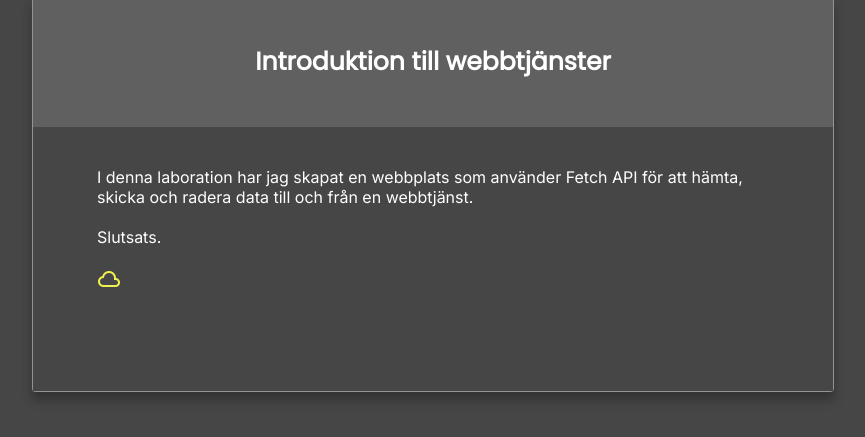
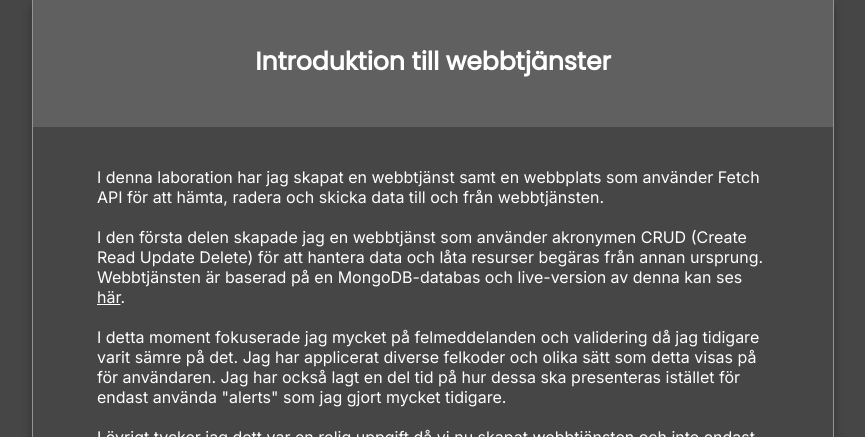
Before and after one commit to jenniferchristine/jeja2306-dt207g-moment3.2.2, a website built with Parcel: page src/about.html in a window 1280 px wide. Shown: the part 226-663 px from the top of the page, without its empty margins (207-1072 px from the left). Built offline with nearby package versions, Linux system fonts and the light colour scheme.

Commit message:
updated about-page

```diff
--- a/src/about.html
+++ b/src/about.html
@@ -26,10 +26,21 @@
         <section>
             <h1>Introduktion till webbtjänster</h1>
             <div id="result" class="textcontainer">
-                <p>I denna laboration har jag skapat en webbplats som använder Fetch API för att hämta, skicka och
-                    radera data till och från en webbtjänst.
+                <p>I denna laboration har jag skapat en webbtjänst samt en webbplats som använder Fetch API för att
+                    hämta, radera och skicka data till och från webbtjänsten.
                     <br><br>
-                    Slutsats.
+                    I den första delen skapade jag en webbtjänst som använder akronymen CRUD (Create Read Update Delete)
+                    för att hantera data och låta resurser begäras från annan ursprung. Webbtjänsten är baserad på en
+                    MongoDB-databas och live-version av denna kan ses <a
+                        href="https://jeja2306-dt207g-moment3-2-1.onrender.com/workexperiences">här</a>.
+                    <br><br>
+                    I detta moment fokuserade jag mycket på felmeddelanden och validering då jag tidigare varit sämre på det.
+                    Jag har applicerat diverse felkoder och olika sätt som detta visas på för användaren. Jag har också lagt en
+                    del tid på hur dessa ska presenteras istället för endast använda "alerts" som jag gjort mycket tidigare.
+                    <br><br>
+                    I övrigt tycker jag dett var en rolig uppgift då vi nu skapat webbtjänsten och inte endast webbplatsen
+                    som man hämtar infon till. Då denna uppgift var helt separerad (webbtjänst från webbplats) var det också
+                    enklare att sortera i vad som hör till databas och vad som hör till webbplats och användarens synvinkel.
                     <br><br>
                     <span class="material-symbols-outlined">cloud</span>
                 </p>
--- a/src/css/_layout.scss
+++ b/src/css/_layout.scss
@@ -105,6 +105,7 @@ main {
 
     #container { width: 100%; }
     #result { animation: fadeIn 0.3s ease-in; }
+    a { color: $light_color; }
 
     .workexperience {
         padding: 1.5em 0 2em 2em;
```
